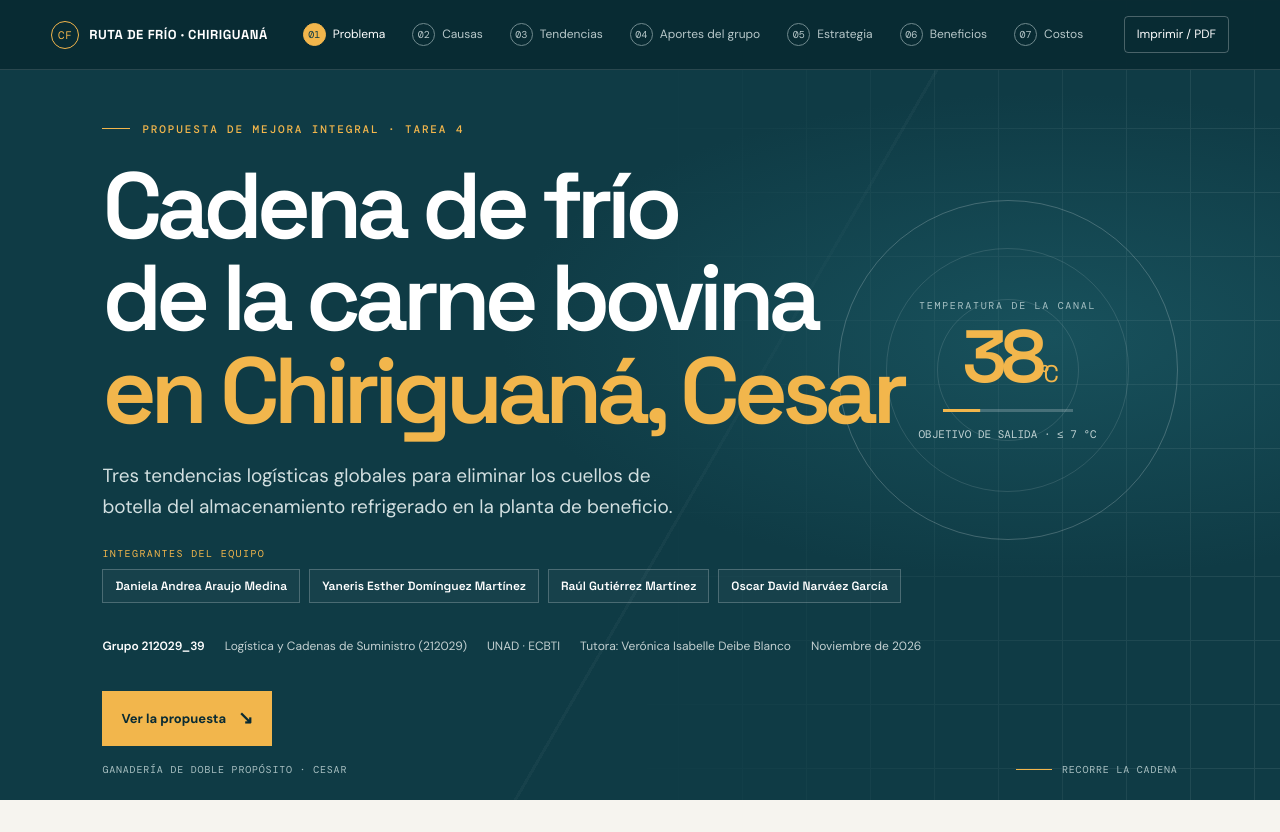
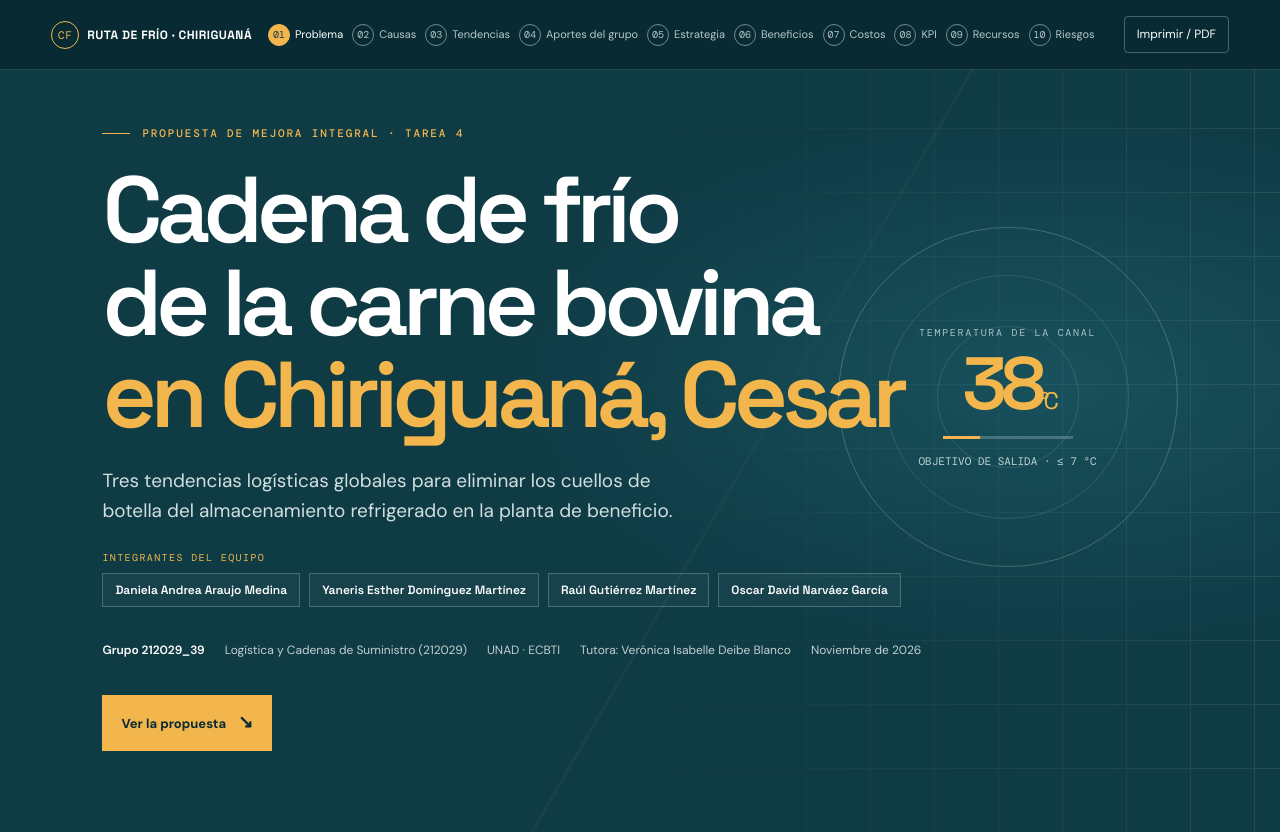
Before and after one commit to sitesfreeword-stack/propuesta-cadena-frio-chiriguana, a plain HTML site: page index.html in a window 1280 px wide. Shown: the top 832 px of the page. Drawn offline with nearby package versions, Linux system fonts and the light colour scheme.

Commit message:
Fix hero overlap and navigation clipping

```diff
--- a/index.html
+++ b/index.html
@@ -45,6 +45,19 @@
 .complement-note strong{color:var(--ink)}.source-note{margin:16px 0 0;font:10px var(--mono);color:var(--muted)}
 .next-phase{grid-column:1/-1;margin:10px 0 0;padding:12px 15px;border-left:3px solid var(--green);background:#e7eee9;color:#28574c;font-size:12px}
 @media(max-width:650px){.contrib-table,.contrib-table tbody{display:block;width:100%}.contrib-table thead{display:none}.contrib-table tr{display:block;margin:12px;border:1px solid var(--line);background:#fff}.contrib-table tbody th{display:block;width:100%;padding:12px 14px;background:var(--deep);color:white;font-size:15px;border:0}.contrib-table td{display:grid;grid-template-columns:92px minmax(0,1fr);gap:10px;width:100%;padding:12px 13px;border-left:3px solid var(--dimension);font-size:12px;overflow-wrap:anywhere}.contrib-table td:before{content:attr(data-label);font:10px var(--mono);letter-spacing:.04em;color:var(--dimension);text-transform:uppercase}.contrib-table td small{grid-column:2;margin-top:-5px}.contrib-table td small.core-badge{display:table}.integration-notes{grid-template-columns:1fr}.integration-note{padding:16px}.complement-note{padding:15px}.next-phase{grid-column:1/-1}}
+/* Evita que el contenido del hero choque con el rótulo inferior en ventanas bajas. */
+.hero{height:auto;min-height:max(760px,100svh);max-height:none;padding-bottom:104px}
+.hero-content{width:min(100%,880px)}
+.hero-cta{margin-bottom:54px}
+.hero-bottom{line-height:1.4;gap:16px}
+/* La navegación completa cabe en escritorio; en pantallas medianas prioriza las estaciones. */
+.topbar{gap:12px}
+.brand{gap:8px;font-size:12px}
+.station-nav{gap:1px}
+.station-nav a{padding:8px 4px;gap:5px;font-size:11px}
+.station-nav a:before{width:20px;height:20px;flex:0 0 20px}
+@media(max-width:1250px){.brand span:last-child{display:none}.topbar{gap:8px}.station-nav a{padding:8px 4px;font-size:10px}.station-nav a:before{width:19px;height:19px;flex-basis:19px}}
+@media(max-width:650px){.hero{min-height:max(900px,100svh);padding-top:90px;padding-bottom:250px}.hero-cta{margin-bottom:42px}.hero-bottom{bottom:16px}.station-nav{gap:1px}.station-nav a{font-size:0;padding:8px 4px;gap:0}.station-nav a:before{font:9px var(--mono);width:19px;height:19px;flex-basis:19px}.topbar{gap:7px}}
 </style>
 </head>
 <body>
```
